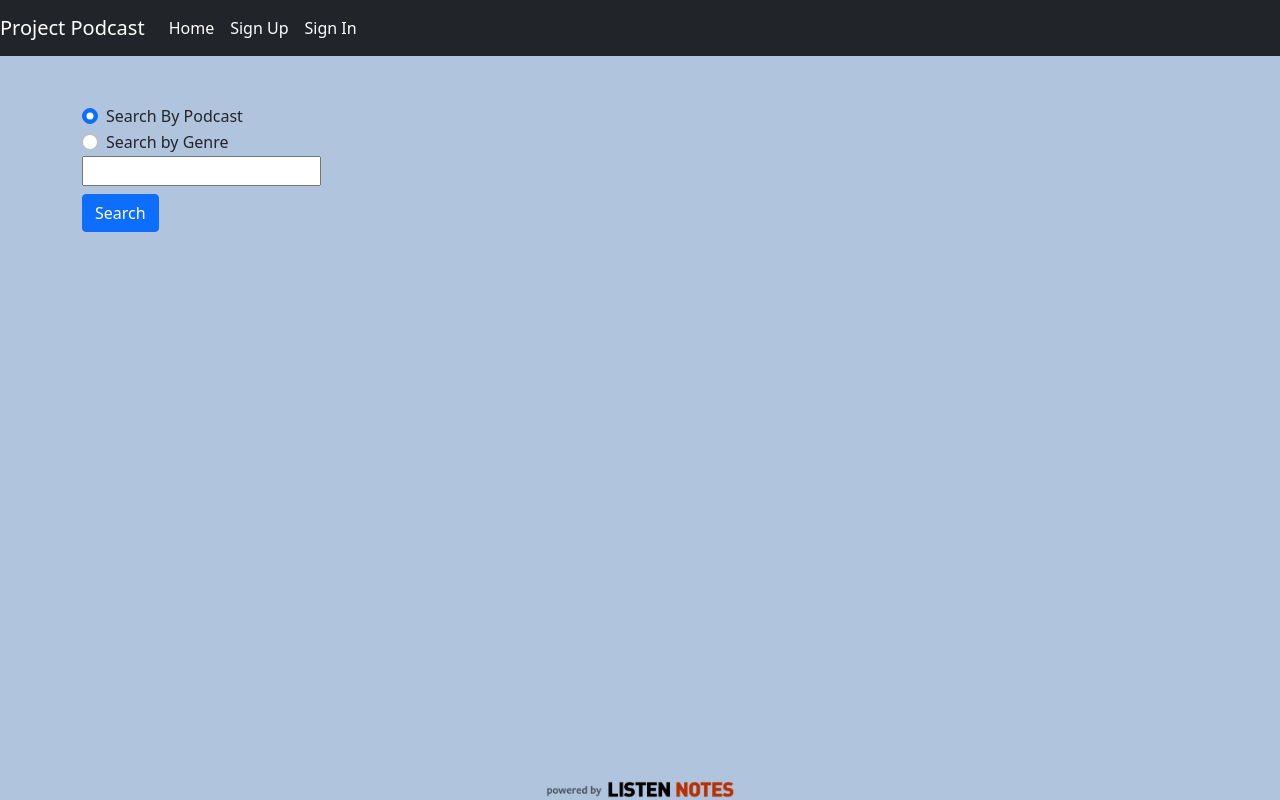
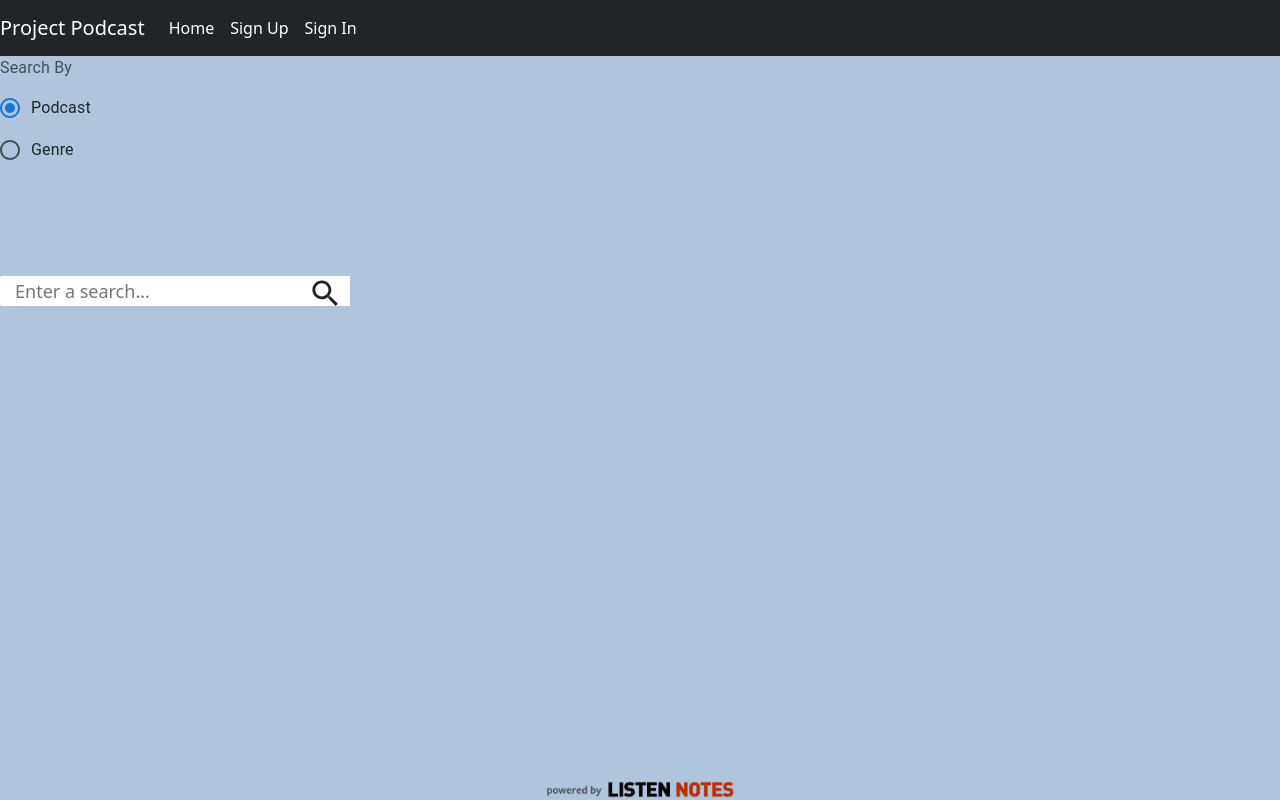
Before and after one commit to steven43533/podcast-project-client, a React (Create React App) app: page / in a window 1280 px wide. Built offline with nearby package versions, Linux system fonts and the light colour scheme.

Commit message:
Refactored search bar/radio buttons with materialUI

```diff
--- a/package.json
+++ b/package.json
@@ -3,6 +3,10 @@
   "version": "0.1.0",
   "private": true,
   "dependencies": {
+    "@emotion/react": "^11.7.1",
+    "@emotion/styled": "^11.6.0",
+    "@mui/icons-material": "^5.2.5",
+    "@mui/material": "^5.2.7",
     "@testing-library/jest-dom": "^5.16.1",
     "@testing-library/react": "^11.2.7",
     "@testing-library/user-event": "^12.8.3",
--- a/src/App.js
+++ b/src/App.js
@@ -14,6 +14,7 @@ import SignIn from './components/auth/SignIn'
 import SignOut from './components/auth/SignOut'
 import ChangePassword from './components/auth/ChangePassword'
 import Footer from './components/shared/Footer'
+import SearchBar from './components/SearchBar'
 
 const App = () => {
 
--- a/src/Pages/Home.js
+++ b/src/Pages/Home.js
@@ -1,76 +1,10 @@
-import { useState } from "react"
+import React from 'react'
+import SearchBar from '../components/SearchBar'
 
-const Home = (props) => {
-
-	const [selectedOption, setSelectedOption] = useState("Search-By-Podcast")
-
-	const [searchTerm, setSearchTerm] = useState("")
-
-	let handleOptionChange = changeEvent => {
-		setSelectedOption(changeEvent.target.value)
-	}
-
-	let handleSearchChange = changeEvent => {
-		setSearchTerm(changeEvent.target.value)
-	}
-
-	console.log(searchTerm);
-	let handleFormSubmit = formSubmitEvent => {
-		formSubmitEvent.preventDefault()
-		console.log("You searched by ", selectedOption);
-	}
-
+function Home() {
 	return (
-		<div className="container">
-			<div className="row mt-5">
-				<div className="col-sm-12">
-
-					<form onSubmit={handleFormSubmit}>
-
-						<div className="form-check">
-							<label>
-								<input
-									type="radio"
-									value="Search-By-Podcast"
-									checked={selectedOption === "Search-By-Podcast"}
-									onChange={handleOptionChange}
-									className="form-check-input"
-								/>
-								Search By Podcast
-							</label>
-						</div>
-
-						<div className="form-check">
-							<label>
-								<input
-									type="radio"
-									value="Search-By-Genre"
-									checked={selectedOption === "Search-By-Genre"}
-									onChange={handleOptionChange}
-									className="form-check-input"
-								/>
-								Search by Genre
-							</label>
-						</div>
-
-						<label>
-							<input
-							type="text"
-							value={searchTerm}
-							onChange={handleSearchChange}
-							/>
-						</label>
-
-						<div className="form-group">
-							<button className="btn btn-primary mt-2" type="submit">
-								Search
-							</button>
-						</div>
-
-					</form>
-
-				</div>
-			</div>
+		<div>
+			<SearchBar placeholder="Enter a search..."/>
 		</div>
 	)
 }
--- /dev/null
+++ b/src/components/SearchBar.css
@@ -0,0 +1,32 @@
+.searchInputs {
+    margin-top: 105px;
+    display:flex
+}
+
+.search input {
+    background-color: white;
+    border: 0;
+    border-radius: 2px;
+    border-top-right-radius: 0px;
+    border-bottom-right-radius: 0px;
+    font-size: 18px;
+    padding: 15px;
+    height: 30px;
+    width: 300px;
+}
+
+.searchIcon {
+    height: 30px;
+    width: 50px;
+    background-color: white;
+    display:grid;
+    place-items: center;
+}
+
+input:focus {
+    outline: none;
+}
+
+.searchIcon svg {
+    font-size: 35px;
+}
--- /dev/null
+++ b/src/components/SearchBar.js
@@ -0,0 +1,38 @@
+import React from 'react'
+import './SearchBar.css'
+import SearchIcon from '@mui/icons-material/Search';
+import FormControl from '@mui/material/FormControl';
+import FormControlLabel from '@mui/material/FormControlLabel';
+import FormLabel from '@mui/material/FormLabel';
+import Radio from '@mui/material/Radio';
+import RadioGroup from '@mui/material/RadioGroup';
+
+function SearchBar({ placeholder, data }) {
+    return (
+        <div className='search'>
+            <FormControl component="fieldset">
+                <FormLabel component="legend">Search By</FormLabel>
+                <RadioGroup
+                    aria-label="podcast"
+                    defaultValue="podcast"
+                    name="radio-buttons-group"
+                >
+                    <FormControlLabel value="podcast" control={<Radio />} label="Podcast" />
+                    <FormControlLabel value="genre" control={<Radio />} label="Genre" />
+                </RadioGroup>
+            </FormControl>
+            <div className="searchInputs">
+                <input type="text" placeholder={placeholder} />
+                <div className='searchIcon'>
+                    <SearchIcon />
+                </div>
+            </div>
+            <div className="dataResult">
+
+            </div>
+
+        </div>
+    )
+}
+
+export default SearchBar
```
Also changed, not shown: 1 other file (tests, documents, lock files or other folders).
